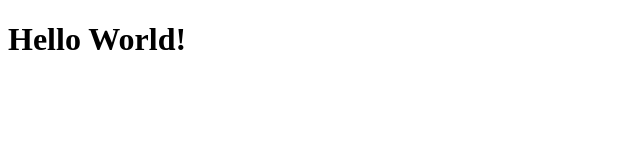
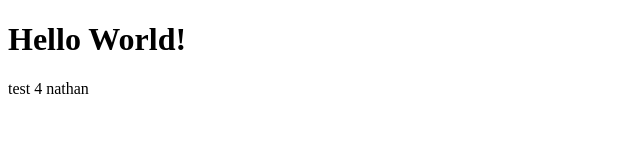
Before and after one commit to ClearyCoding/Survey-Computing_SAC1, a plain HTML site: page index.html in a window 1280 px wide. Shown: the full height of the page, 0-640 px from the left. Drawn offline with Linux system fonts and the light colour scheme.

Commit message:
Update index.html

```diff
--- a/index.html
+++ b/index.html
@@ -14,6 +14,7 @@
 
 <main>
     <h1>Hello World!</h1>
+    <p>test 4 nathan</p>
 </main>
 
 </body>
```
